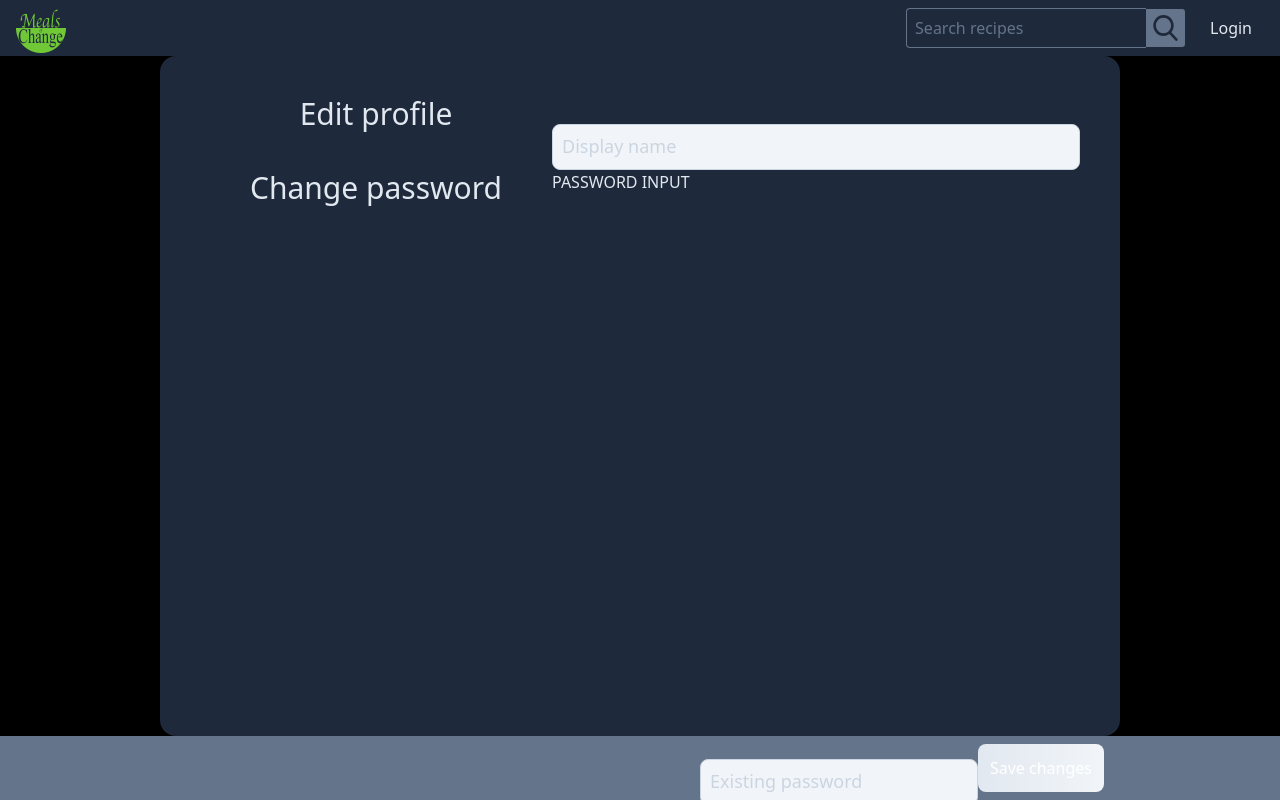
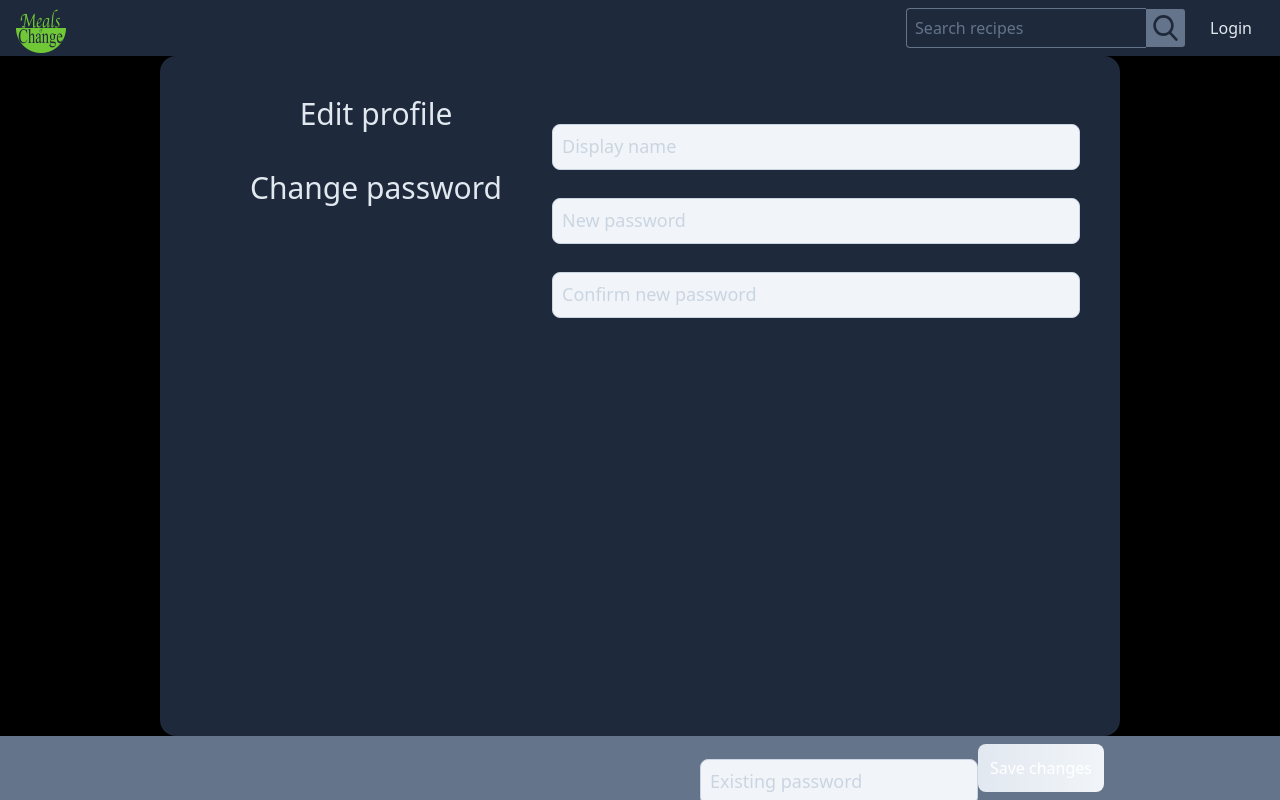
Before and after one commit to jro31/meals-of-change-front-end, a Next.js app: page /account in a window 1280 px wide. Built offline with nearby package versions, Linux system fonts and the light colour scheme; no server answers.

Commit message:
Add ability to update password

```diff
--- a/components/layout/navbar/invasive-components/registration-modal/PasswordInput.js
+++ b/components/layout/navbar/invasive-components/registration-modal/PasswordInput.js
@@ -1,7 +1,10 @@
 import Input from '../../../../ui/form/Input';
 import useInput from '../../../../../hooks/use-input';
+import { useDispatch } from 'react-redux';
 
 const PasswordInput = props => {
+  const dispatch = useDispatch();
+
   const passwordInputValidation = value => {
     if (props.confirmationInput) {
       return value.trim() === props.initialPasswordInputValue.trim();
@@ -35,6 +38,13 @@ const PasswordInput = props => {
     if (props.confirmationInput && !props.inputIsTouched) {
       inputBlurHandler();
     }
+    if (!props.confirmationInput && !props.loginForm) {
+      dispatch(
+        props.setConfirmationInputIsValidAction(
+          event.target.value === props.enteredConfirmationInput
+        )
+      );
+    }
     valueChangeHandler(event);
   };
 
--- a/components/layout/navbar/invasive-components/registration-modal/sign-up-form/SignUpForm.js
+++ b/components/layout/navbar/invasive-components/registration-modal/sign-up-form/SignUpForm.js
@@ -109,6 +109,8 @@ const SignUpForm = () => {
         inputIsTouched={passwordInputIsTouched}
         formError={error}
         setFormError={setError}
+        enteredConfirmationInput={enteredPasswordConfirmation}
+        setConfirmationInputIsValidAction={signUpFormActions.setEnteredPasswordConfirmationIsValid}
       />
       <PasswordInput
         confirmationInput={true}
--- a/components/pages/account/Profile.js
+++ b/components/pages/account/Profile.js
@@ -8,6 +8,7 @@ import { loginStatusActions } from '../../../store/login-status';
 import { accountFormActions } from '../../../store/account-form';
 import Form from '../../ui/form/Form';
 import DisplayNameInput from './form/DisplayNameInput';
+import PasswordInputs from './form/PasswordInputs';
 
 const Profile = () => {
   const dispatch = useDispatch();
@@ -18,6 +19,16 @@ const Profile = () => {
   const enteredDisplayName = useSelector(state => state.accountForm.enteredDisplayName);
   const enteredDisplayNameIsValid = useSelector(
     state => state.accountForm.enteredDisplayNameIsValid
+  );
+  const enteredNewPassword = useSelector(state => state.accountForm.enteredNewPassword);
+  const enteredNewPasswordIsValid = useSelector(
+    state => state.accountForm.enteredNewPasswordIsValid
+  );
+  const enteredNewPasswordConfirmation = useSelector(
+    state => state.accountForm.enteredNewPasswordConfirmation
+  );
+  const enteredNewPasswordConfirmationIsValid = useSelector(
+    state => state.accountForm.enteredNewPasswordConfirmationIsValid
   );
   const enteredExistingPassword = useSelector(state => state.accountForm.enteredExistingPassword);
   const enteredExistingPasswordIsValid = useSelector(
@@ -40,7 +51,9 @@ const Profile = () => {
             body: JSON.stringify({
               user: {
                 existing_password: enteredExistingPassword.trim(),
-                display_name: enteredDisplayName.trim(),
+                display_name: enteredDisplayName.trim(), // TODO - Should only be submitted if updated
+                password: enteredNewPassword.trim() || null,
+                password_confirmation: enteredNewPasswordConfirmation.trim() || null,
               },
             }),
             credentials: 'include',
@@ -68,13 +81,21 @@ const Profile = () => {
   };
 
   const inputsHaveChanged = () => {
-    return enteredDisplayName !== user.display_name;
     // TODO - Finish this
+    return (
+      enteredDisplayName !== user.display_name ||
+      enteredNewPassword !== '' ||
+      enteredNewPasswordConfirmation !== ''
+    );
   };
 
   const formIsValid = () => {
-    return enteredDisplayNameIsValid;
     // TODO - Complete this
+    return (
+      enteredDisplayNameIsValid &&
+      enteredNewPasswordIsValid &&
+      enteredNewPasswordConfirmationIsValid
+    );
   };
 
   // TODO - This should also return true if no inputs have been changed
@@ -107,7 +128,9 @@ const Profile = () => {
             <div className='flex justify-center basis-2/5'>
               <Heading>Change password</Heading>
             </div>
-            <div className='basis-3/5'>PASSWORD INPUT</div>
+            <div className='basis-3/5'>
+              <PasswordInputs error={error} setError={setError} />
+            </div>
           </div>
         </Form>
       </div>
--- a/components/pages/account/form/ExistingPasswordInput.js
+++ b/components/pages/account/form/ExistingPasswordInput.js
@@ -24,6 +24,7 @@ const ExistingPasswordInput = props => {
 
   return (
     <Input
+      type='password'
       required
       id='existing-password'
       value={enteredValue}
--- /dev/null
+++ b/components/pages/account/form/NewPasswordInput.js
@@ -0,0 +1,63 @@
+import { useDispatch } from 'react-redux';
+import useInput from '../../../../hooks/use-input';
+import Input from '../../../ui/form/Input';
+
+const NewPasswordInput = props => {
+  const dispatch = useDispatch();
+
+  const newPasswordInputValidation = value => {
+    if (props.confirmationInput) {
+      return value.trim() === props.initialNewPasswordInputValue.trim();
+    } else {
+      return value.trim() === '' || value.trim().length >= 8;
+    }
+  };
+
+  const errorMessage = () => {
+    if (props.confirmationInput) {
+      return "Passwords don't match";
+    } else {
+      return 'Password must be at least 8 characters';
+    }
+  };
+
+  const { valueChangeHandler, inputBlurHandler } = useInput(
+    props.setEnteredNewPasswordAction,
+    newPasswordInputValidation,
+    props.setEnteredNewPasswordIsValidAction,
+    props.setNewPasswordInputIsTouchedAction,
+    'password'
+  );
+
+  const inputChangeHandler = event => {
+    if (props.error) {
+      props.setError(null);
+    }
+    if (props.confirmationInput && !props.inputIsTouched) {
+      inputBlurHandler();
+    }
+    if (!props.confirmationInput) {
+      dispatch(
+        props.setConfirmationInputIsValidAction(
+          event.target.value === props.enteredConfirmationInput
+        )
+      );
+    }
+    valueChangeHandler(event);
+  };
+
+  return (
+    <Input
+      type='password'
+      id={props.confirmationInput ? 'new-password-confirmation' : 'new-password'}
+      value={props.enteredNewPassword}
+      onChange={inputChangeHandler}
+      onBlur={inputBlurHandler}
+      showError={props.inputIsTouched && !props.enteredNewPasswordIsValid}
+      errorMessage={errorMessage()}
+      label={props.confirmationInput ? 'Confirm new password' : 'New password'}
+    />
+  );
+};
+
+export default NewPasswordInput;
--- /dev/null
+++ b/components/pages/account/form/PasswordInputs.js
@@ -0,0 +1,61 @@
+import { Fragment } from 'react';
+import { useSelector } from 'react-redux';
+
+import NewPasswordInput from './NewPasswordInput';
+import { accountFormActions } from '../../../../store/account-form';
+
+const PasswordInputs = props => {
+  const enteredNewPassword = useSelector(state => state.accountForm.enteredNewPassword);
+  const enteredNewPasswordIsValid = useSelector(
+    state => state.accountForm.enteredNewPasswordIsValid
+  );
+  const newPasswordInputIsTouched = useSelector(
+    state => state.accountForm.newPasswordInputIsTouched
+  );
+  const enteredNewPasswordConfirmation = useSelector(
+    state => state.accountForm.enteredNewPasswordConfirmation
+  );
+  const enteredNewPasswordConfirmationIsValid = useSelector(
+    state => state.accountForm.enteredNewPasswordConfirmationIsValid
+  );
+  const newPasswordConfirmationInputIsTouched = useSelector(
+    state => state.accountForm.newPasswordConfirmationInputIsTouched
+  );
+
+  return (
+    <Fragment>
+      <NewPasswordInput
+        enteredNewPassword={enteredNewPassword}
+        setEnteredNewPasswordAction={accountFormActions.setEnteredNewPassword}
+        setEnteredNewPasswordIsValidAction={accountFormActions.setEnteredNewPasswordIsValid}
+        setNewPasswordInputIsTouchedAction={accountFormActions.setNewPasswordInputIsTouched}
+        enteredNewPasswordIsValid={enteredNewPasswordIsValid}
+        inputIsTouched={newPasswordInputIsTouched}
+        error={props.error}
+        setError={props.setError}
+        enteredConfirmationInput={enteredNewPasswordConfirmation}
+        setConfirmationInputIsValidAction={
+          accountFormActions.setEnteredNewPasswordConfirmationIsValid
+        }
+      />
+      <NewPasswordInput
+        confirmationInput={true}
+        enteredNewPassword={enteredNewPasswordConfirmation}
+        setEnteredNewPasswordAction={accountFormActions.setEnteredNewPasswordConfirmation}
+        setEnteredNewPasswordIsValidAction={
+          accountFormActions.setEnteredNewPasswordConfirmationIsValid
+        }
+        setNewPasswordInputIsTouchedAction={
+          accountFormActions.setNewPasswordConfirmationInputIsTouched
+        }
+        enteredNewPasswordIsValid={enteredNewPasswordConfirmationIsValid}
+        inputIsTouched={newPasswordConfirmationInputIsTouched}
+        error={props.error}
+        setError={props.setError}
+        initialNewPasswordInputValue={enteredNewPassword}
+      />
+    </Fragment>
+  );
+};
+
+export default PasswordInputs;
--- a/store/account-form.js
+++ b/store/account-form.js
@@ -2,8 +2,16 @@ import { createSlice } from '@reduxjs/toolkit';
 
 const initialState = {
   enteredDisplayName: '',
-  enteredDisplayNameIsValid: false,
+  enteredDisplayNameIsValid: true,
   displayNameInputIsTouched: false,
+
+  enteredNewPassword: '',
+  enteredNewPasswordIsValid: true,
+  newPasswordInputIsTouched: false,
+  enteredNewPasswordConfirmation: '',
+  enteredNewPasswordConfirmationIsValid: true,
+  newPasswordConfirmationInputIsTouched: false,
+
   enteredExistingPassword: '',
   enteredExistingPasswordIsValid: false,
 };
@@ -21,6 +29,26 @@ const accountFormSlice = createSlice({
     setDisplayNameInputIsTouched(state) {
       state.displayNameInputIsTouched = true;
     },
+
+    setEnteredNewPassword(state, action) {
+      state.enteredNewPassword = action.payload;
+    },
+    setEnteredNewPasswordIsValid(state, action) {
+      state.enteredNewPasswordIsValid = action.payload;
+    },
+    setNewPasswordInputIsTouched(state) {
+      state.newPasswordInputIsTouched = true;
+    },
+    setEnteredNewPasswordConfirmation(state, action) {
+      state.enteredNewPasswordConfirmation = action.payload;
+    },
+    setEnteredNewPasswordConfirmationIsValid(state, action) {
+      state.enteredNewPasswordConfirmationIsValid = action.payload;
+    },
+    setNewPasswordConfirmationInputIsTouched(state) {
+      state.newPasswordConfirmationInputIsTouched = true;
+    },
+
     setEnteredExistingPassword(state, action) {
       state.enteredExistingPassword = action.payload;
     },
```
